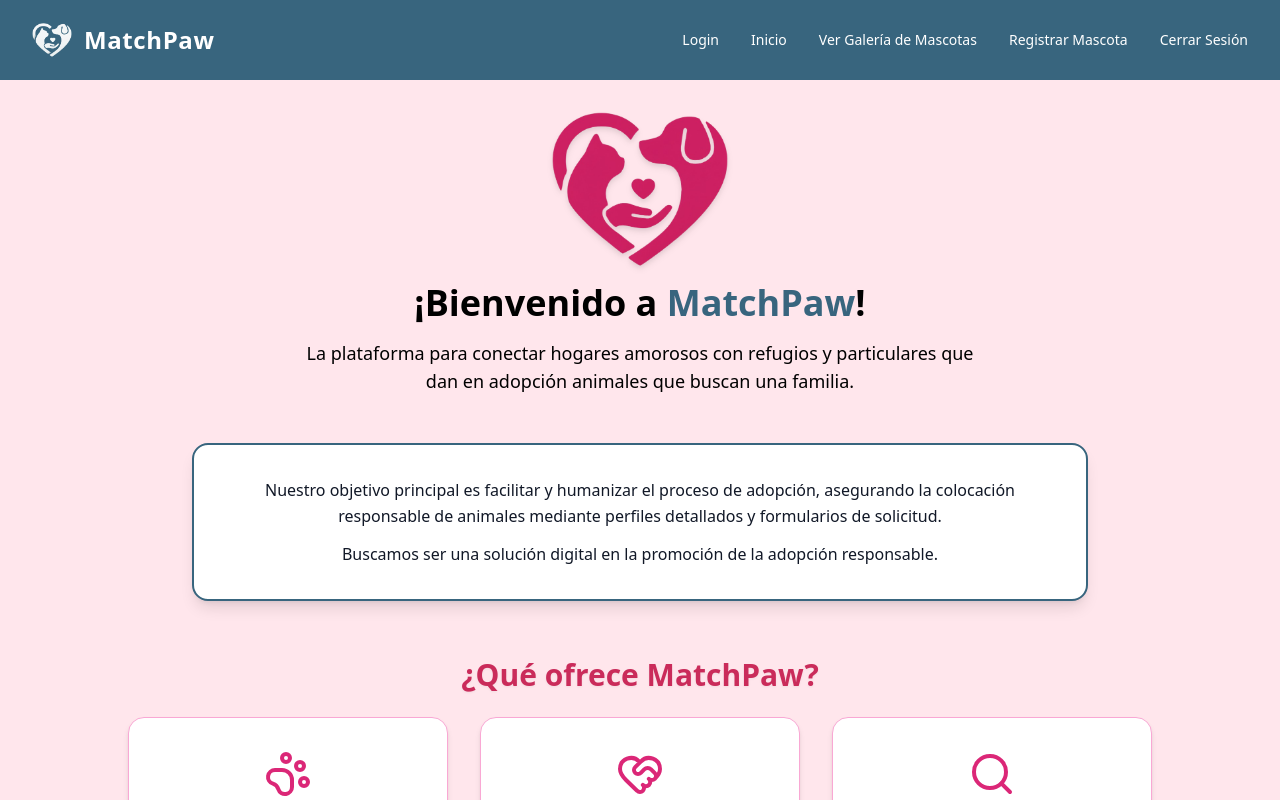
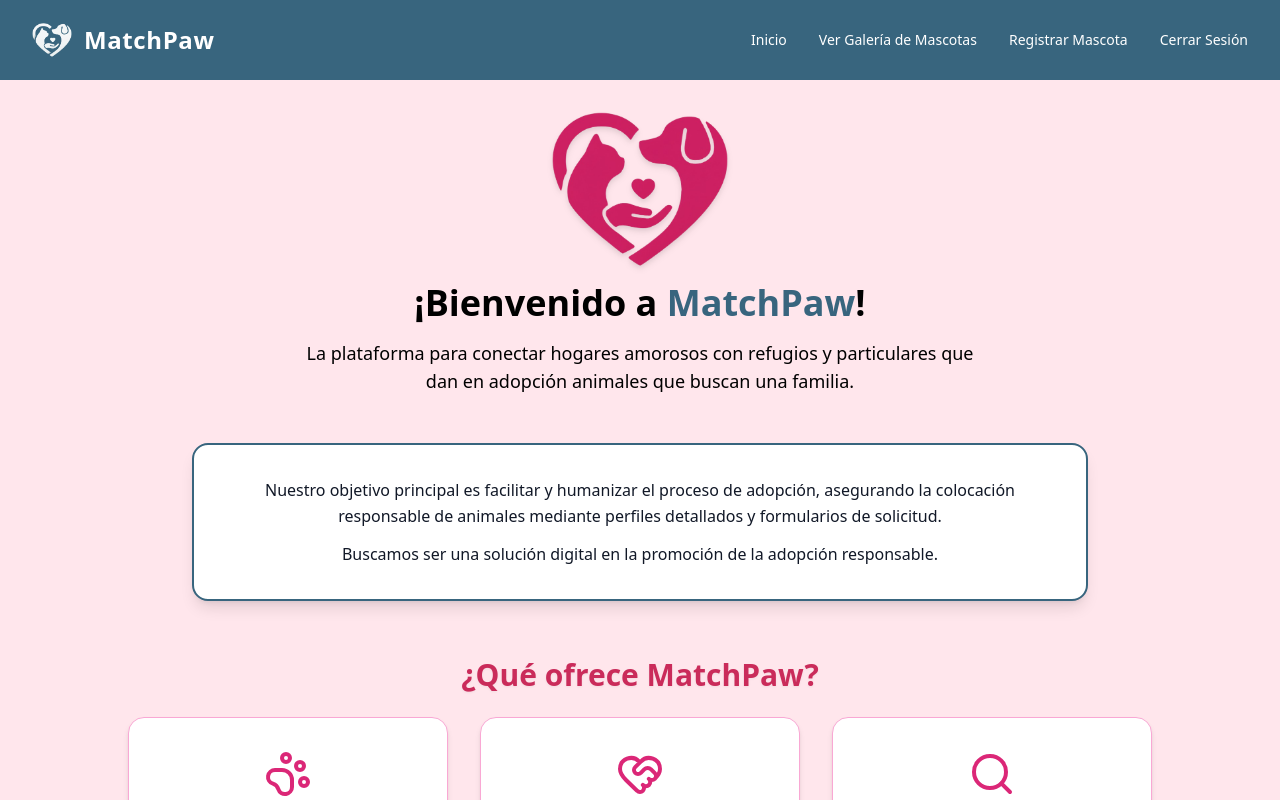
Before and after one commit to andreauxue/AdoptaMascota, a React (Vite) app in the folder Aplicacion/frontend/: page / in a window 1280 px wide. Shown: the top 800 px of the page. Built offline with nearby package versions, Linux system fonts and the light colour scheme.

Commit message:
cambios pequeños a la navbar

```diff
--- a/Aplicacion/frontend/src/components/Navbar.jsx
+++ b/Aplicacion/frontend/src/components/Navbar.jsx
@@ -44,7 +44,6 @@ export default function Navbar() {
       {/* Opciones del menú */}
       <ul className="flex gap-8 text-sm font-medium">
         {[
-          { to: "/login", label: "Login", isLink: false },
           { to: "/", label: "Inicio" },
           { to: "/galeria", label: "Ver Galería de Mascotas" },
           { to: "/registrar-mascota", label: "Registrar Mascota" },
```
